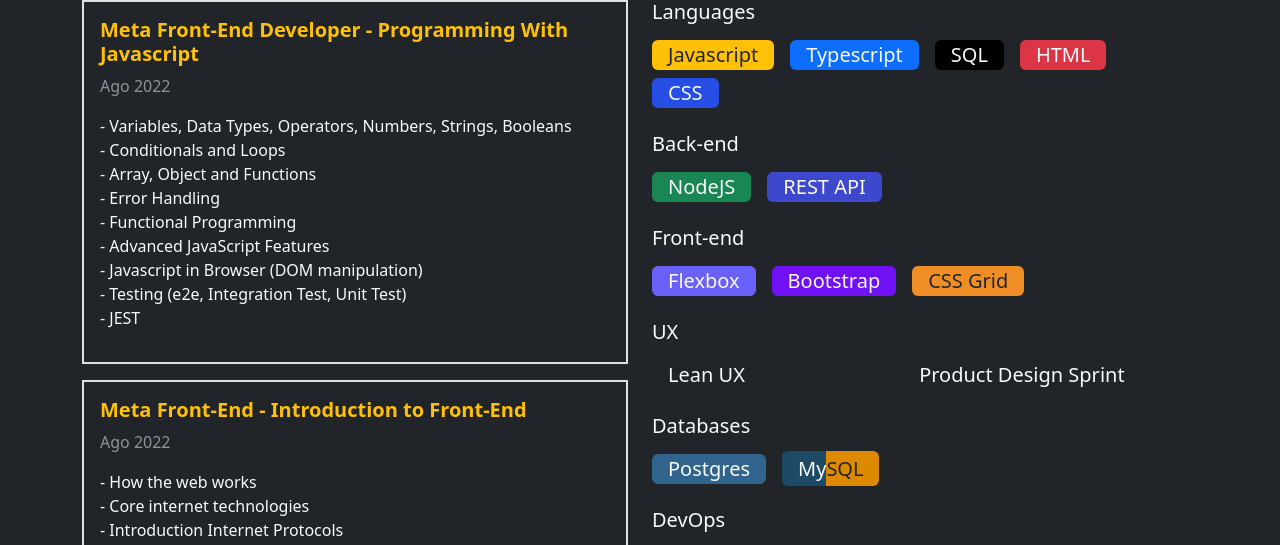
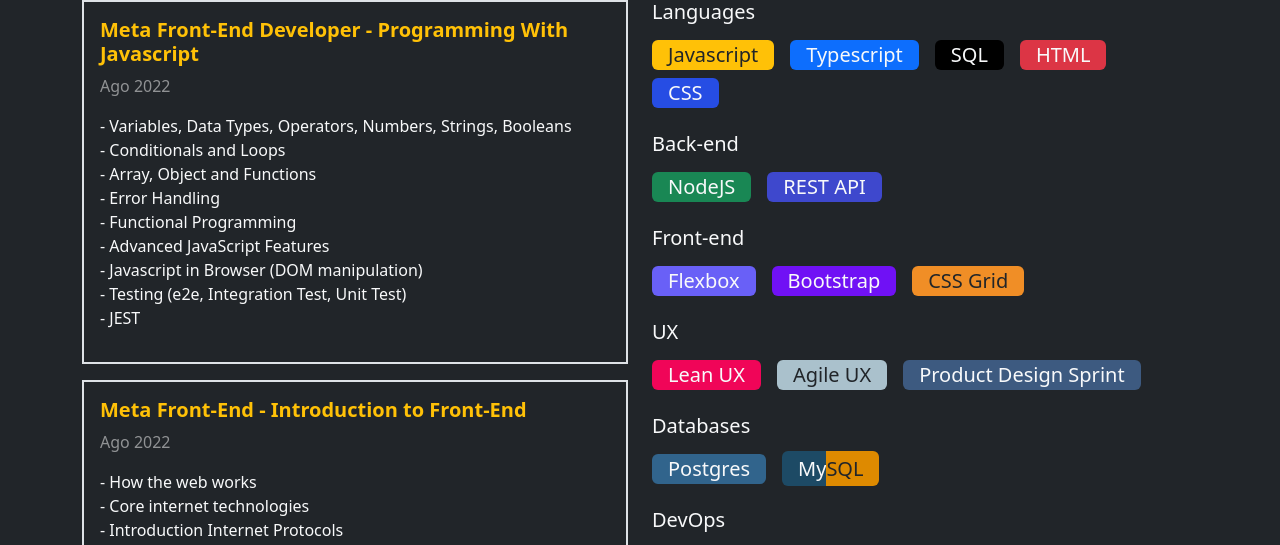
Before and after one commit to joaquimatheus/landpage_joaquimatheus, a website: page public/about.html in a window 1280 px wide. Shown: the part 227-772 px from the top of the page. Drawn offline with nearby package versions, Linux system fonts and the light colour scheme.

Commit message:
added more background colors to colorated boxes

```diff
--- a/public/custom.css
+++ b/public/custom.css
@@ -78,3 +78,15 @@
     background-color: #222E3D;
     color: #F69400;
 }
+
+#lean-ux {
+    background-color: #F00558;
+}
+
+#agile-ux {
+    background-color: #AAC1CC;
+}
+
+#product-bs {
+    background-color: #3D5A80;
+}
```
